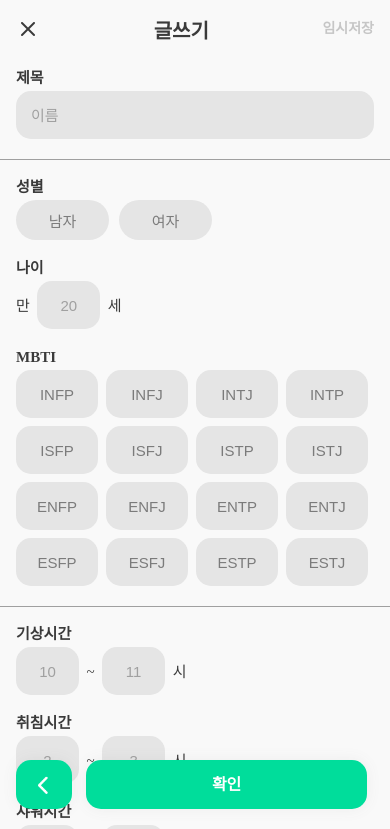
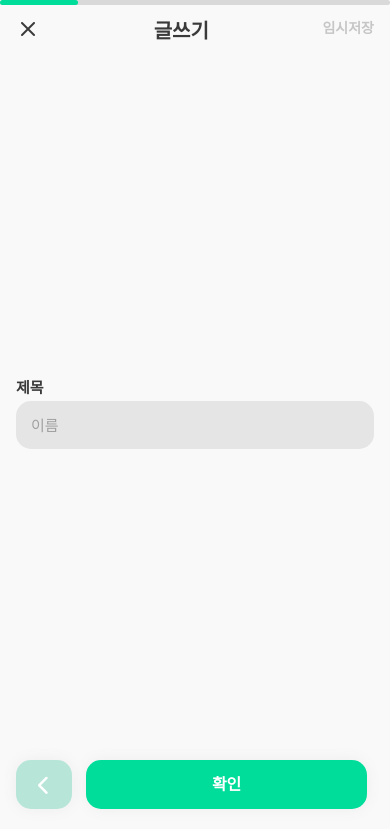
Before and after one commit to chan-byeong/Puzzle_05, a React (Vite) app: page /community/mate-post in a window 390 px wide. Shown: the top 829 px of the page. Built offline with nearby package versions, Linux system fonts and the light colour scheme; a web font is replaced by a local one.

Commit message:
fix: 모바일 이식성 향상을 위한 일부 디자인 수정

```diff
--- a/src/components/Mate/MateDetail.tsx
+++ b/src/components/Mate/MateDetail.tsx
@@ -24,6 +24,8 @@
         <div
           css={css`
             position: relative;
+            display: flex;
+            justify-content: center;
           `}
         >
           {cards.map((Card, index) => (
--- a/src/components/Mate/MateForm.style.tsx
+++ b/src/components/Mate/MateForm.style.tsx
@@ -51,7 +51,7 @@
 `;
 
 export const Mbti = styled(Btn)`
-  width: 82px;
+  width: 23%;
   height: 48px;
 `;
 
@@ -83,6 +83,10 @@
     }
   }
 
+  & > textarea {
+    height: 165px;
+  }
+
   & > input::placeholder,
   textarea::placeholder {
     color: #a0a0a0;
@@ -100,6 +104,10 @@
 
 export const Question = styled.div`
   margin-top: 20px;
+  width: 100%;
+  max-width: 430px;
+
+  flex-shrink: 0;
 
   & > label {
     color: var(--Black, #3a3a3a);
@@ -123,15 +131,25 @@
   }
 `;
 
-export const FormSection = styled.div`
-  /* height: calc(100vh - 200px);
-  width: 100%;
-  display: flex;
+export const FormSection = styled.div<{ step: number; index: number }>`
+  display: ${({ step, index }) => (step === index ? "flex" : "none")};
+  flex-direction: column;
+  justify-content: center;
+  align-items: center;
+  height: calc(100vh - 135px);
+  /* width: 100%; */
+  max-width: 430px;
+  padding: 50px 0;
+
+  transition: transform 0.5s ease;
+  transform: ${({ step, index }) => step !== index && "translateX(-200px)"};
+  /* width: 100%; */
+  /* display: flex;
   flex-direction: column;
   justify-content: center;
   align-items: center; */
 
-  padding-bottom: 20px;
+  /* padding-bottom: 20px;
   position: relative;
   &::after {
     content: "";
@@ -142,13 +160,14 @@
     background-color: #a0a0a0;
     bottom: 0;
     left: -16px;
-  }
+  } */
 `;
 
 export const SubmitBtn = styled.button`
   display: flex;
-  width: 358px;
-  padding: 15px 128px;
+  width: 90%;
+  height: 49px;
+  /* padding: 15px 128px; */
   justify-content: center;
   align-items: center;
 
@@ -160,7 +179,8 @@
   font-size: 16px;
   font-weight: 600;
 
-  margin-top: 48px;
+  /* margin-top: 48px;
+  margin-left: 71.5px; */
 
   border: none;
 `;
--- a/src/components/Mate/MateHome.tsx
+++ b/src/components/Mate/MateHome.tsx
@@ -1,22 +1,17 @@
 import { useState } from "react";
+import { Outlet } from "react-router-dom";
 
 import RouteHeader from "../Common/Header/RouteHeader";
 import TabContainer from "./TabContainer";
-import RoomMate from "./RoomMate";
 
 function MateHome() {
   const [activeTab, setActiveTab] = useState(1);
-
-  const componentRouter = (activeTab: number) => {
-    if (activeTab === 1) return <RoomMate />;
-  };
 
   return (
     <>
       <RouteHeader />
       <TabContainer activeTab={activeTab} setActiveTab={setActiveTab} />
-      {/* TODO: activeTab 별로 다른 컴포넌트 렌더링 */}
-      {componentRouter(activeTab)}
+      <Outlet />
     </>
   );
 }
--- a/src/components/Mate/PlusBtn.tsx
+++ b/src/components/Mate/PlusBtn.tsx
@@ -42,7 +42,7 @@
 
 const styles = {
   plus_btn: css`
-    position: absolute;
+    position: fixed;
     bottom: 35px;
     right: 16px;
 
@@ -67,9 +67,9 @@
     }
   `,
   modal: css`
-    position: absolute;
-    bottom: 27px;
-    right: 71px;
+    position: fixed;
+    bottom: 25px;
+    right: 70px;
 
     width: 118px;
     height: 70px;
--- a/src/components/Mate/RoomMate.tsx
+++ b/src/components/Mate/RoomMate.tsx
@@ -19,7 +19,7 @@
       `}
     >
       <Filtering />
-      <div onClick={() => nav(`mate/${1}`)}>
+      <div onClick={() => nav(`${1}`)}>
         <MateBox />
       </div>
       <MateBox />
--- a/src/components/Mate/TabContainer.tsx
+++ b/src/components/Mate/TabContainer.tsx
@@ -1,8 +1,10 @@
+import { useNavigate } from "react-router-dom";
+
 import { css } from "@emotion/react";
 
 //TODO: 라우팅 제거 시 탭 리스트 수정
 const TAB_LIST = [
-  ["전체", "/community"],
+  ["전체", "/community/all"],
   ["룸메 찾기", "/community/mate"],
   ["공동구매", "/community/share"],
   ["자유게시판", "/reservation"],
@@ -17,6 +19,7 @@
 }
 
 function TabContainer({ activeTab, setActiveTab }: TabContainerProps) {
+  const nav = useNavigate();
   const handleTabClick = (index: number) => {
     setActiveTab(index);
   };
@@ -27,7 +30,10 @@
         <div
           key={index}
           css={styles.tabItem(activeTab === index)}
-          onClick={() => handleTabClick(index)}
+          onClick={() => {
+            handleTabClick(index);
+            nav(tab[1]);
+          }}
         >
           {tab[0]}
         </div>
@@ -45,7 +51,7 @@
     /* max-width: 358px; */
     position: absolute;
     left: 0;
-    top: 97px;
+    top: 50px;
     display: flex;
     align-items: center;
     overflow-x: scroll;
--- a/src/components/Mate/WriteMate.tsx
+++ b/src/components/Mate/WriteMate.tsx
@@ -1,5 +1,4 @@
 import { useState } from "react";
-import { css } from "@emotion/react";
 
 import MateForm from "./MateForm";
 import PostHeader from "../Common/Header/PostHeader";
@@ -13,52 +12,11 @@
   return (
     <>
       <PostHeader />
-      {/* <ProgressBar step={step} TOTAL={TOTAL} /> */}
-      <MateForm />
-      {/* <div css={styles.container}>
-        <div css={styles.back}></div>
-        <div css={styles.next}>확인</div>
-      </div> */}
+      <ProgressBar step={step} TOTAL={TOTAL} />
+
+      <MateForm step={step} setStep={setStep} />
     </>
   );
 }
 
 export default WriteMate;
-
-const styles = {
-  container: css`
-    display: flex;
-    justify-content: space-between;
-  `,
-
-  back: css`
-    display: flex;
-    width: 61px;
-    height: 49px;
-    justify-content: center;
-    align-items: center;
-
-    border-radius: 15px;
-    background: var(--Mint, #00dd9b);
-    box-shadow: 0px 0px 15px 0px rgba(96, 96, 96, 0.08);
-
-    cursor: pointer;
-  `,
-
-  next: css`
-    display: flex;
-    width: 288px;
-    justify-content: center;
-    align-items: center;
-
-    border-radius: 15px;
-    background: var(--Mint, #00dd9b);
-    box-shadow: 0px 0px 15px 0px rgba(96, 96, 96, 0.08);
-
-    color: #fff;
-    font-size: 16px;
-    font-weight: 600;
-
-    border: none;
-  `,
-};
```
